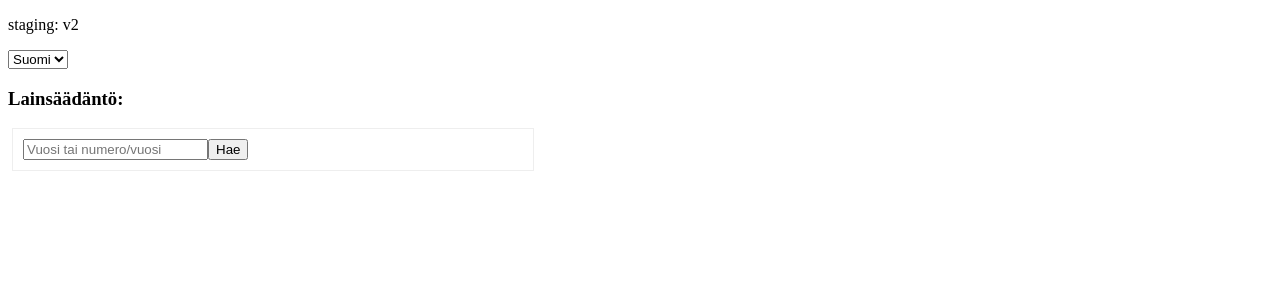
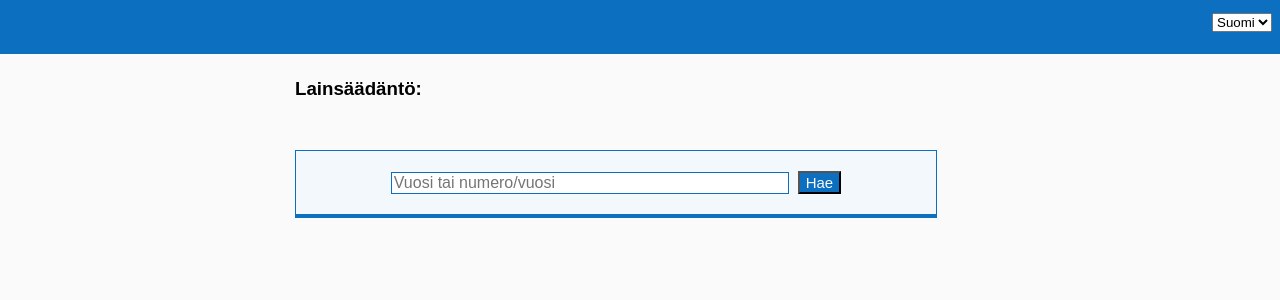
Before and after one commit to ohjelmistotuotantoprojekti/SEB-yhteensopiva_finlex-lukija, a React (Vite) app in the folder frontend/: page / in a window 1280 px wide. Shown: the top 300 px of the page. Built offline with nearby package versions, Linux system fonts and the light colour scheme.

Commit message:
päivitetty ulkoasu

```diff
--- a/frontend/index.html
+++ b/frontend/index.html
@@ -2,12 +2,28 @@
 <html lang="en">
   <head>
     <meta charset="UTF-8" />
-    <link rel="icon" type="image/svg+xml" href="/vite.svg" />
     <meta name="viewport" content="width=device-width, initial-scale=1.0" />
-    <title>Vite + React + TS</title>
+<style>
+  body {
+    background-color: #fafafa;
+          border: 0px;
+          margin: 0px;
+          padding: 0px;
+    font-family: 'Arial';
+  }
+  a:visited {
+  color: black;
+  text-decoration-color: black;
+}
+  a {
+  color: black;
+  text-decoration-color: black;
+}
+</style>
+
+    <title>HY</title>
   </head>
   <body>
-    <p>staging: v2</p>
     <div id="root"></div>
     <script type="module" src="/src/main.tsx"></script>
   </body>
--- a/frontend/src/components/LanguageSelection.tsx
+++ b/frontend/src/components/LanguageSelection.tsx
@@ -5,7 +5,8 @@ const LanguageSelection = ({language, setLanguage} : Lang) => {
 
     const menuStyle = {
         border: 0,
-
+        marginRight: '10px',
+        marginTop: '11px',
     }
 
     /*useEffect(() => {
--- a/frontend/src/components/LawPage.tsx
+++ b/frontend/src/components/LawPage.tsx
@@ -9,6 +9,23 @@ const LawPage = ({language} :Lang) => {
   const docnumber: string = useParams().id ?? ""
   const docyear: string = useParams().year ?? ""
   const [law, setLaw] = useState<string>('')
+
+  const topStyle = {
+    display: 'flex',
+    justifyContent: 'flex-start',
+    alignContent: 'center',
+    width: '100%',
+    height: '50px',
+    backgroundColor: '#0C6FC0',
+    padding: '2px',
+  }
+
+  const contentStyle = {
+    display: 'flex',
+    justifyContent: 'center',
+    width: '100%',
+    padding: '5px',
+  }
 
   if (docnumber === "" ) {
     throw new Error("Unexpected error: Missing docnumber");
@@ -53,10 +70,15 @@ const LawPage = ({language} :Lang) => {
   getHtml(`/api/statute/id/${docyear}/${docnumber}/${language}`)
 
   return (
-    <div>
+    <>
+    <div id="topId" style={topStyle}>
     <p><a href="/">{language==="fin" ? "Etusivulle" : "Till framsidan"}</a></p>
-     <div dangerouslySetInnerHTML={{ __html: law }} />
     </div>
+    <div id="contentDiv" style={contentStyle}>
+     <div dangerouslySetInnerHTML={{ __html: law}} >
+    </div>
+    </div>
+    </>
   )
 }
 
--- a/frontend/src/components/ListPage.tsx
+++ b/frontend/src/components/ListPage.tsx
@@ -11,6 +11,28 @@ const ListPage = ({language, setLanguage} : Lang) => {
   // Tallentaa hakukentän (komponentilta SearchForm) tilan.
   const [search, setSearch] = useState<string>('')
   const [laws, setLaws] = useState<Law[]>([])
+
+  const topStyle = {
+    display: 'flex',
+    justifyContent: 'flex-end',
+    alignContent: 'center',
+    width: '100%',
+    height: '50px',
+    backgroundColor: '#0C6FC0',
+    padding: '2px',
+  }
+
+  const contentStyle = {
+    display: 'flex',
+    justifyContent: 'center',
+    width: '100%',
+    padding: '5px',
+  }
+
+  const contentContainerStyle = {
+    width: '700px',
+    border: '0px solid black',
+  }
 
   // Hakee backendiltä dataa
   const getJson = async (path: string) => {
@@ -50,7 +72,11 @@ const ListPage = ({language, setLanguage} : Lang) => {
 
   return (
     <div id="lawpagediv">
+      <div style={topStyle} id="topdiv">
     <LanguageSelection language={language} setLanguage={setLanguage}/>
+    </div>
+    <div style={contentStyle} id="contentdiv">
+      <div id="ccDiv" style={contentContainerStyle}>
     <h3>{language==="fin" ? "Lainsäädäntö:" : "Lagstiftning"}</h3>
     <SearchForm search={search}
                 language={language}
@@ -59,6 +85,8 @@ const ListPage = ({language, setLanguage} : Lang) => {
     />
     <LawList laws={laws} />
     </div>
+    </div>
+    </div>
   )
 }
 
--- a/frontend/src/components/SearchForm.tsx
+++ b/frontend/src/components/SearchForm.tsx
@@ -2,23 +2,41 @@ import type {Props} from '../types'
 
 const SearchForm = ({language, search, handleSearchInputChange, handleSearchEvent} : Props ) => {
 
-  const searchStyle = {
-    width: "500px",
-    backgroundColor: "white",
-    border: '1px solid #eeeeee',
-    padding: '10px',
-    margin: '4px',
-  }
+
+
+const inputBoxStyle = {
+  display: 'flex',
+  justifyContent: 'center',
+  width: '600px',
+  padding: '20px',
+  backgroundColor: ' #F3F8FC',
+  border: '1px solid #0C6FC0',
+  borderBottom: '4px solid #0C6FC0',
+  marginTop: '50px',
+  marginBottom: '50px',
+}
+
+const buttonStyle = {
+  color: '#fafafa',
+  backgroundColor:' #0C6FC0',
+  fontSize: '15px'
+}
+
+const inputStyle = {
+  border: '1px solid #0C6FC0',
+  fontSize: '16px'
+}
 
   return (
-       <div key="searchdiv" style={searchStyle}>
+       <div key="searchdiv" style={inputBoxStyle}>
         <form key="searchForm" onSubmit={handleSearchEvent}>
-          <input type="text" key="searchField"
+          <input type="text" size={40} key="searchField"
          onChange={handleSearchInputChange}
           value={search}
+          style={inputStyle}
           placeholder={language==="fin" ? "Vuosi tai numero/vuosi" : "År eller nummer/år"}
           />
-          <button type="submit">{language==="fin" ? "Hae" : "Sök"}</button>
+        &nbsp; <button style={buttonStyle} type="submit">{language==="fin" ? "Hae" : "Sök"}</button>
         </form>
       </div>
    )
```
